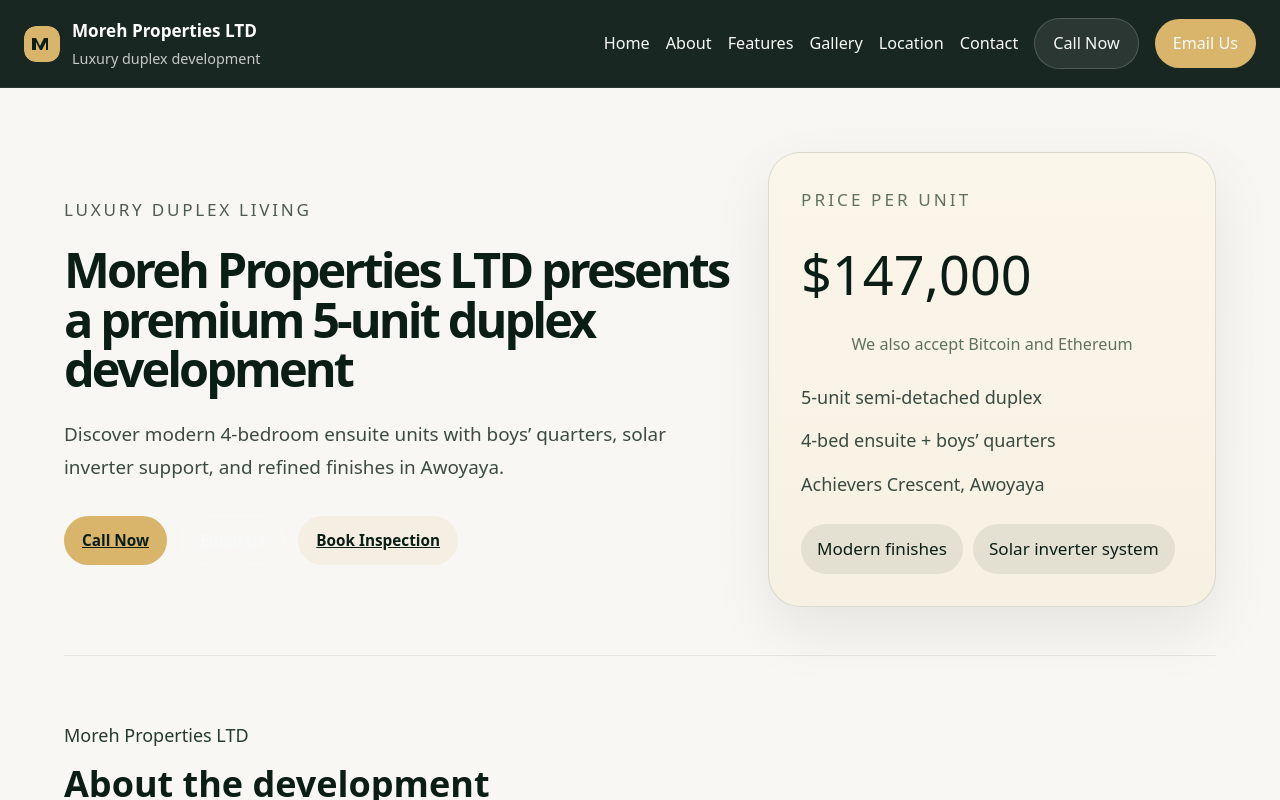
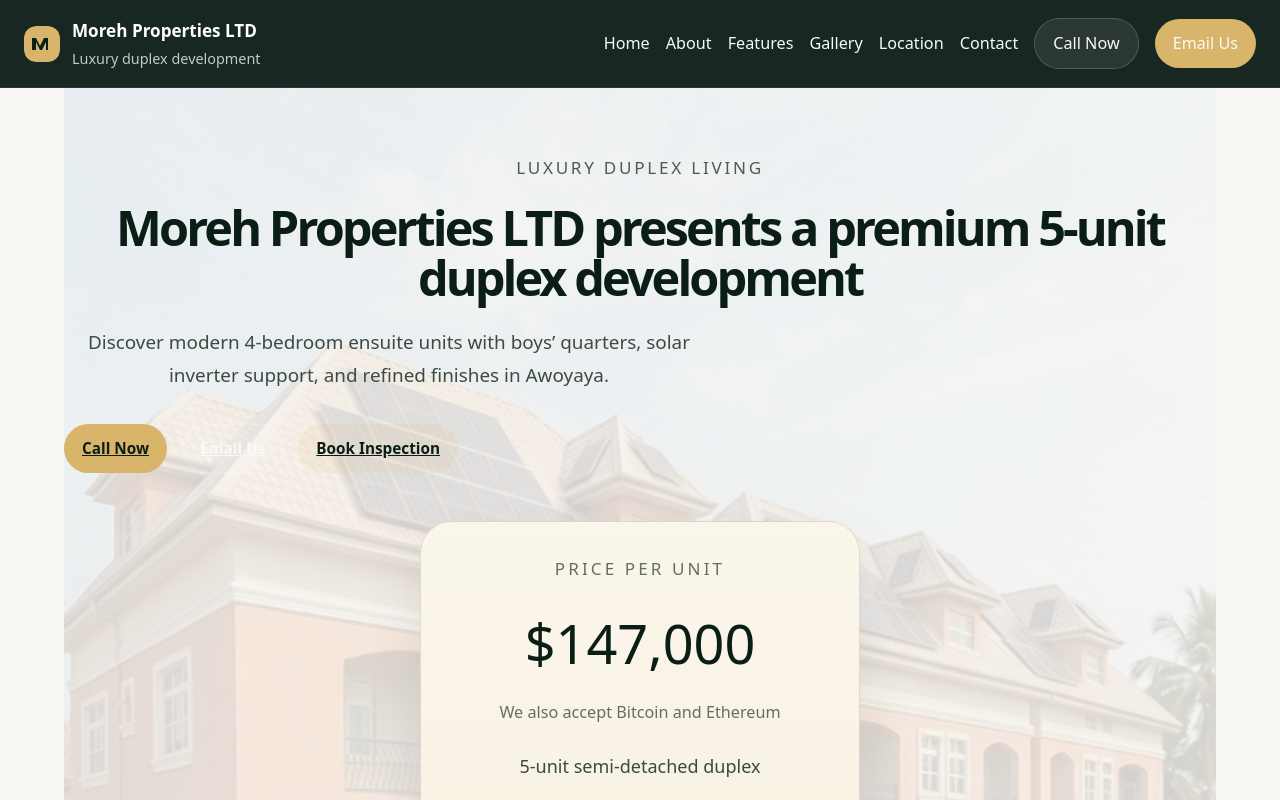
Before and after one commit to Ddmrgoo/moreh-properties-website, a React (Vite) app: page / in a window 1280 px wide. Shown: the top 800 px of the page. Built offline with nearby package versions, Linux system fonts and the light colour scheme.

Commit message:
Add building exterior as hero background and reposition hero card below content

```diff
--- a/src/App.css
+++ b/src/App.css
@@ -254,11 +254,33 @@ main {
 }
 
 .hero-section {
-	display: grid;
-	grid-template-columns: minmax(0, 1.5fr) minmax(320px, 1fr);
-	gap: 32px;
+	display: flex;
+	flex-direction: column;
+	gap: 48px;
+	padding: 64px 0 48px;
+	background-image: url("./assets/images/building1.png");
+	background-size: cover;
+	background-position: center;
+	background-attachment: fixed;
+	position: relative;
 	align-items: center;
-	padding: 64px 0 48px;
+	text-align: center;
+}
+
+.hero-section::before {
+	content: "";
+	position: absolute;
+	top: 0;
+	left: 0;
+	right: 0;
+	bottom: 0;
+	background: rgba(247, 246, 242, 0.85);
+	z-index: 1;
+}
+
+.hero-section > * {
+	position: relative;
+	z-index: 2;
 }
 
 .eyebrow {
```
